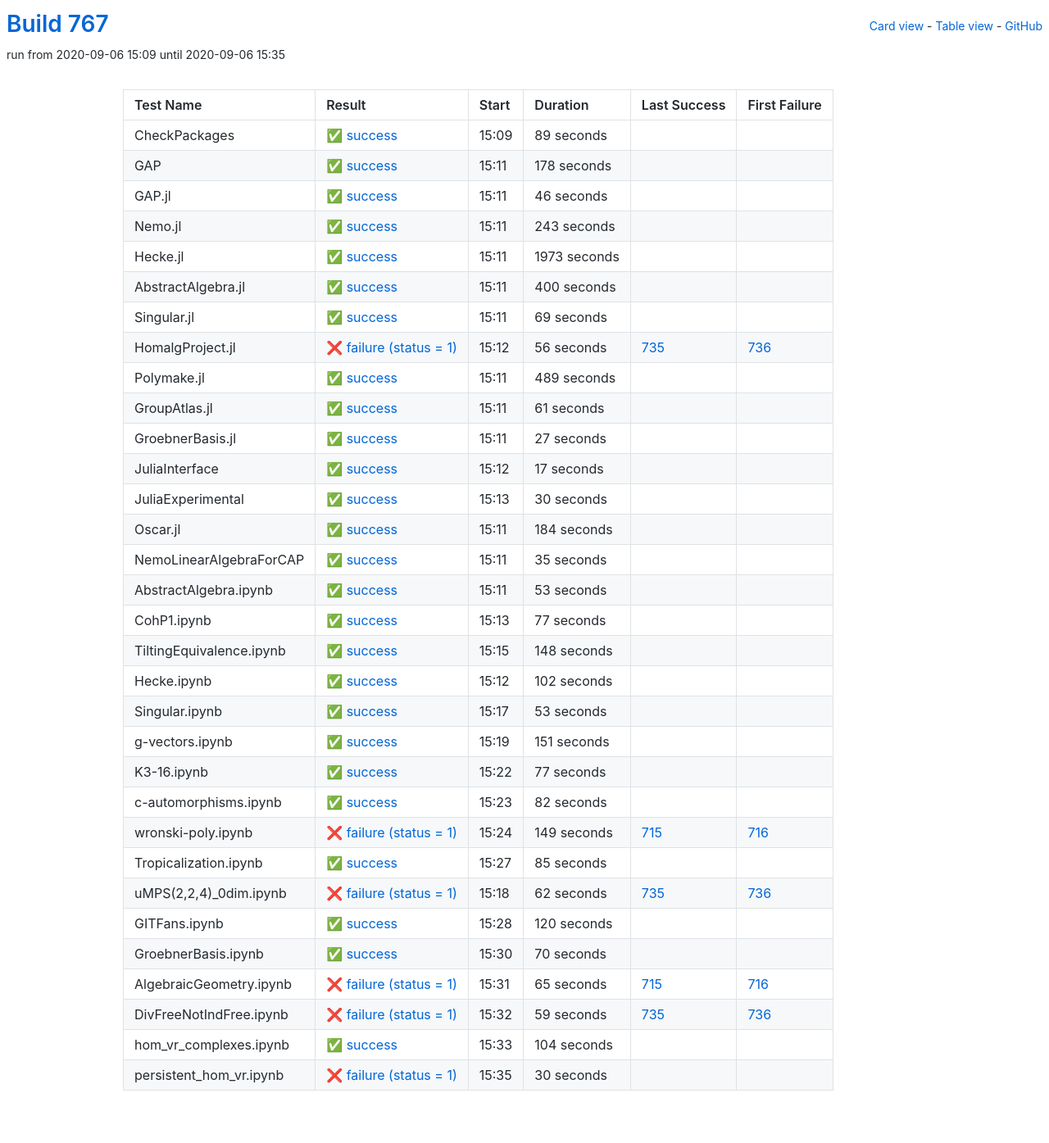
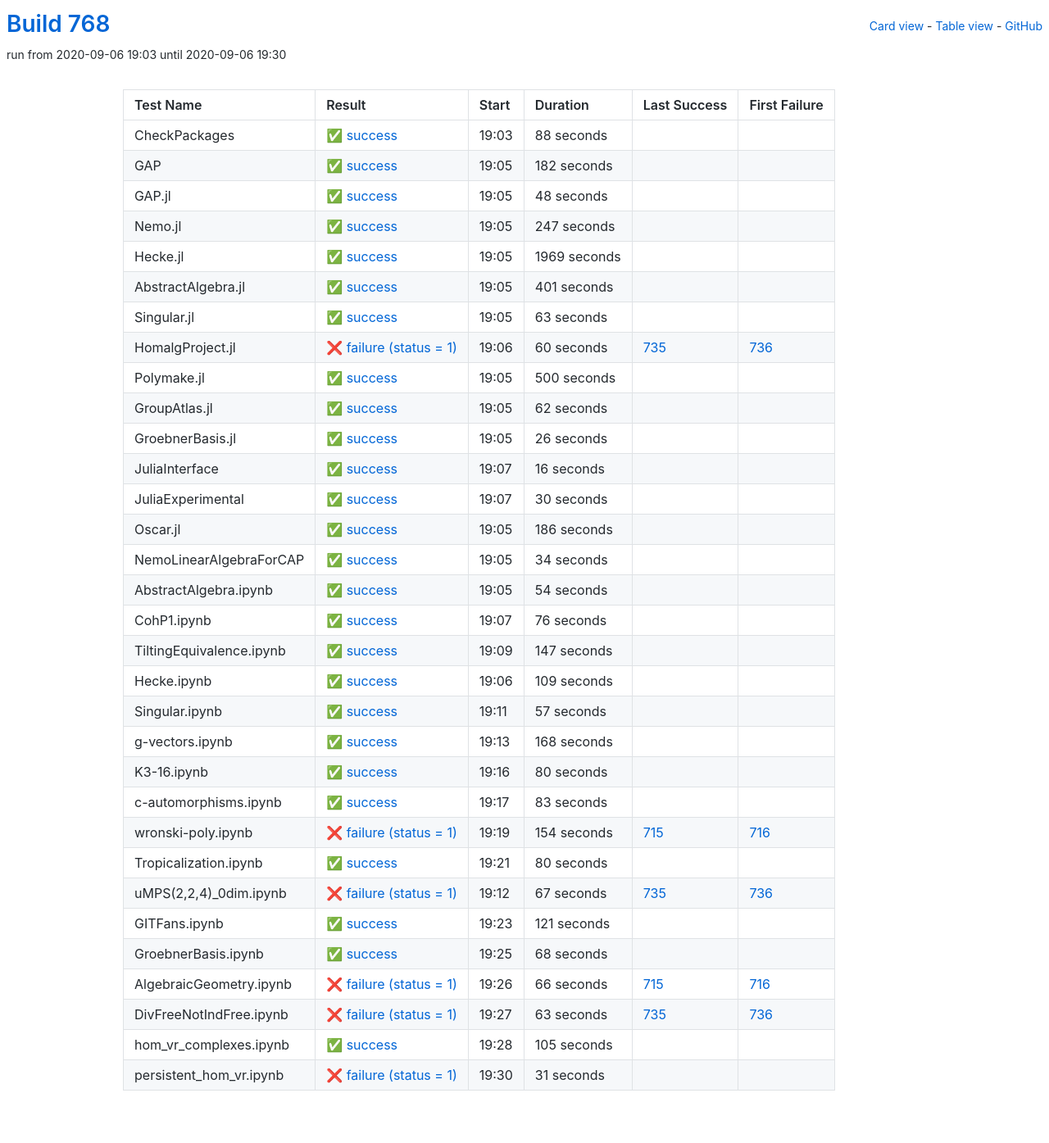
Before and after one commit to oscar-system/oscar-ci-status-stable, a Jekyll site: the page built from table.html, in a window 1280 px wide. Shown: the whole page at 82% size. Built offline with Jekyll 4.4.1, drawn with Linux system fonts in a browser that asks for light colours.

Commit message:
Build #768

```diff
--- a/_data/ci.yml
+++ b/_data/ci.yml
@@ -1,6 +1,6 @@
 ---
-build: 767
-build_url: https://oscarci.mathematik.uni-kl.de/job/oscar-stable/767/
+build: 768
+build_url: https://oscarci.mathematik.uni-kl.de/job/oscar-stable/768/
 job: oscar-stable
 organization: oscar-system
 repo: oscar-ci-status-stable
@@ -8,152 +8,152 @@ repourl: https://github.com/oscar-system/oscar-ci-status-stable
 tests:
 - name: CheckPackages
   id: checkpackages
-  log: https://oscarci.mathematik.uni-kl.de/job/oscar-stable/767/artifact/logs/build-767/CheckPackages.log
-  start: 2020-09-06 15:09
+  log: https://oscarci.mathematik.uni-kl.de/job/oscar-stable/768/artifact/logs/build-768/CheckPackages.log
+  start: 2020-09-06 19:03
   success: true
   exitcode: 0
   status: success
-  duration: 89
+  duration: 88
   last_success: false
   last_success_url:
   first_failure: false
   first_failure_url:
 - name: GAP
   id: gap
-  log: https://oscarci.mathematik.uni-kl.de/job/oscar-stable/767/artifact/logs/build-767/GAP.log
-  start: 2020-09-06 15:11
+  log: https://oscarci.mathematik.uni-kl.de/job/oscar-stable/768/artifact/logs/build-768/GAP.log
+  start: 2020-09-06 19:05
   success: true
   exitcode: 0
   status: success
-  duration: 178
+  duration: 182
   last_success: false
   last_success_url:
   first_failure: false
   first_failure_url:
 - name: GAP.jl
   id: gap-jl
-  log: https://oscarci.mathematik.uni-kl.de/job/oscar-stable/767/artifact/logs/build-767/GAP.jl.log
-  start: 2020-09-06 15:11
+  log: https://oscarci.mathematik.uni-kl.de/job/oscar-stable/768/artifact/logs/build-768/GAP.jl.log
+  start: 2020-09-06 19:05
   success: true
   exitcode: 0
   status: success
-  duration: 46
+  duration: 48
   last_success: false
   last_success_url:
   first_failure: false
   first_failure_url:
 - name: Nemo.jl
   id: nemo-jl
-  log: https://oscarci.mathematik.uni-kl.de/job/oscar-stable/767/artifact/logs/build-767/Nemo.jl.log
-  start: 2020-09-06 15:11
+  log: https://oscarci.mathematik.uni-kl.de/job/oscar-stable/768/artifact/logs/build-768/Nemo.jl.log
+  start: 2020-09-06 19:05
   success: true
   exitcode: 0
   status: success
-  duration: 243
+  duration: 247
   last_success: false
   last_success_url:
   first_failure: false
   first_failure_url:
 - name: Hecke.jl
   id: hecke-jl
-  log: https://oscarci.mathematik.uni-kl.de/job/oscar-stable/767/artifact/logs/build-767/Hecke.jl.log
-  start: 2020-09-06 15:11
+  log: https://oscarci.mathematik.uni-kl.de/job/oscar-stable/768/artifact/logs/build-768/Hecke.jl.log
+  start: 2020-09-06 19:05
   success: true
   exitcode: 0
   status: success
-  duration: 1973
+  duration: 1969
   last_success: false
   last_success_url:
   first_failure: false
   first_failure_url:
 - name: AbstractAlgebra.jl
   id: abstractalgebra-jl
-  log: https://oscarci.mathematik.uni-kl.de/job/oscar-stable/767/artifact/logs/build-767/AbstractAlgebra.jl.log
-  start: 2020-09-06 15:11
+  log: https://oscarci.mathematik.uni-kl.de/job/oscar-stable/768/artifact/logs/build-768/AbstractAlgebra.jl.log
+  start: 2020-09-06 19:05
   success: true
   exitcode: 0
   status: success
-  duration: 400
+  duration: 401
   last_success: false
   last_success_url:
   first_failure: false
   first_failure_url:
 - name: Singular.jl
   id: singular-jl
-  log: https://oscarci.mathematik.uni-kl.de/job/oscar-stable/767/artifact/logs/build-767/Singular.jl.log
-  start: 2020-09-06 15:11
+  log: https://oscarci.mathematik.uni-kl.de/job/oscar-stable/768/artifact/logs/build-768/Singular.jl.log
+  start: 2020-09-06 19:05
   success: true
   exitcode: 0
   status: success
-  duration: 69
+  duration: 63
   last_success: false
   last_success_url:
   first_failure: false
   first_failure_url:
 - name: HomalgProject.jl
   id: homalgproject-jl
-  log: https://oscarci.mathematik.uni-kl.de/job/oscar-stable/767/artifact/logs/build-767/HomalgProject.jl.log
-  start: 2020-09-06 15:12
+  log: https://oscarci.mathematik.uni-kl.de/job/oscar-stable/768/artifact/logs/build-768/HomalgProject.jl.log
+  start: 2020-09-06 19:06
   success: false
   exitcode: 1
   status: failure
-  duration: 56
+  duration: 60
   last_success: 735
   last_success_url: https://oscarci.mathematik.uni-kl.de/job/oscar-stable/735/
   first_failure: 736
   first_failure_url: https://oscarci.mathematik.uni-kl.de/job/oscar-stable/736/
 - name: Polymake.jl
   id: polymake-jl
-  log: https://oscarci.mathematik.uni-kl.de/job/oscar-stable/767/artifact/logs/build-767/Polymake.jl.log
-  start: 2020-09-06 15:11
+  log: https://oscarci.mathematik.uni-kl.de/job/oscar-stable/768/artifact/logs/build-768/Polymake.jl.log
+  start: 2020-09-06 19:05
   success: true
   exitcode: 0
   status: success
-  duration: 489
+  duration: 500
   last_success: false
   last_success_url:
   first_failure: false
   first_failure_url:
 - name: GroupAtlas.jl
   id: groupatlas-jl
-  log: https://oscarci.mathematik.uni-kl.de/job/oscar-stable/767/artifact/logs/build-767/GroupAtlas.jl.log
-  start: 2020-09-06 15:11
+  log: https://oscarci.mathematik.uni-kl.de/job/oscar-stable/768/artifact/logs/build-768/GroupAtlas.jl.log
+  start: 2020-09-06 19:05
   success: true
   exitcode: 0
   status: success
-  duration: 61
+  duration: 62
   last_success: false
   last_success_url:
   first_failure: false
   first_failure_url:
 - name: GroebnerBasis.jl
   id: groebnerbasis-jl
-  log: https://oscarci.mathematik.uni-kl.de/job/oscar-stable/767/artifact/logs/build-767/GroebnerBasis.jl.log
-  start: 2020-09-06 15:11
+  log: https://oscarci.mathematik.uni-kl.de/job/oscar-stable/768/artifact/logs/build-768/GroebnerBasis.jl.log
+  start: 2020-09-06 19:05
   success: true
   exitcode: 0
   status: success
-  duration: 27
+  duration: 26
   last_success: false
   last_success_url:
   first_failure: false
   first_failure_url:
 - name: JuliaInterface
   id: juliainterface
-  log: https://oscarci.mathematik.uni-kl.de/job/oscar-stable/767/artifact/logs/build-767/JuliaInterface.log
-  start: 2020-09-06 15:12
+  log: https://oscarci.mathematik.uni-kl.de/job/oscar-stable/768/artifact/logs/build-768/JuliaInterface.log
+  start: 2020-09-06 19:07
   success: true
   exitcode: 0
   status: success
-  duration: 17
+  duration: 16
   last_success: false
   last_success_url:
   first_failure: false
   first_failure_url:
 - name: JuliaExperimental
   id: juliaexperimental
-  log: https://oscarci.mathematik.uni-kl.de/job/oscar-stable/767/artifact/logs/build-767/JuliaExperimental.log
-  start: 2020-09-06 15:13
+  log: https://oscarci.mathematik.uni-kl.de/job/oscar-stable/768/artifact/logs/build-768/JuliaExperimental.log
+  start: 2020-09-06 19:07
   success: true
   exitcode: 0
   status: success
@@ -164,228 +164,228 @@ tests:
   first_failure_url:
 - name: Oscar.jl
   id: oscar-jl
-  log: https://oscarci.mathematik.uni-kl.de/job/oscar-stable/767/artifact/logs/build-767/Oscar.jl.log
-  start: 2020-09-06 15:11
+  log: https://oscarci.mathematik.uni-kl.de/job/oscar-stable/768/artifact/logs/build-768/Oscar.jl.log
+  start: 2020-09-06 19:05
   success: true
   exitcode: 0
   status: success
-  duration: 184
+  duration: 186
   last_success: false
   last_success_url:
   first_failure: false
   first_failure_url:
 - name: NemoLinearAlgebraForCAP
   id: nemolinearalgebraforcap
-  log: https://oscarci.mathematik.uni-kl.de/job/oscar-stable/767/artifact/logs/build-767/NemoLinearAlgebraForCAP.log
-  start: 2020-09-06 15:11
+  log: https://oscarci.mathematik.uni-kl.de/job/oscar-stable/768/artifact/logs/build-768/NemoLinearAlgebraForCAP.log
+  start: 2020-09-06 19:05
   success: true
   exitcode: 0
   status: success
-  duration: 35
+  duration: 34
   last_success: false
   last_success_url:
   first_failure: false
   first_failure_url:
 - name: AbstractAlgebra.ipynb
   id: abstractalgebra-ipynb
-  log: https://oscarci.mathematik.uni-kl.de/job/oscar-stable/767/artifact/logs/build-767/AbstractAlgebra.ipynb.log
-  start: 2020-09-06 15:11
+  log: https://oscarci.mathematik.uni-kl.de/job/oscar-stable/768/artifact/logs/build-768/AbstractAlgebra.ipynb.log
+  start: 2020-09-06 19:05
   success: true
   exitcode: 0
   status: success
-  duration: 53
+  duration: 54
   last_success: false
   last_success_url:
   first_failure: false
   first_failure_url:
 - name: CohP1.ipynb
   id: cohp1-ipynb
-  log: https://oscarci.mathematik.uni-kl.de/job/oscar-stable/767/artifact/logs/build-767/CohP1.ipynb.log
-  start: 2020-09-06 15:13
+  log: https://oscarci.mathematik.uni-kl.de/job/oscar-stable/768/artifact/logs/build-768/CohP1.ipynb.log
+  start: 2020-09-06 19:07
   success: true
   exitcode: 0
   status: success
-  duration: 77
+  duration: 76
   last_success: false
   last_success_url:
   first_failure: false
   first_failure_url:
 - name: TiltingEquivalence.ipynb
   id: tiltingequivalence-ipynb
-  log: https://oscarci.mathematik.uni-kl.de/job/oscar-stable/767/artifact/logs/build-767/TiltingEquivalence.ipynb.log
-  start: 2020-09-06 15:15
+  log: https://oscarci.mathematik.uni-kl.de/job/oscar-stable/768/artifact/logs/build-768/TiltingEquivalence.ipynb.log
+  start: 2020-09-06 19:09
   success: true
   exitcode: 0
   status: success
-  duration: 148
+  duration: 147
   last_success: false
   last_success_url:
   first_failure: false
   first_failure_url:
 - name: Hecke.ipynb
   id: hecke-ipynb
-  log: https://oscarci.mathematik.uni-kl.de/job/oscar-stable/767/artifact/logs/build-767/Hecke.ipynb.log
-  start: 2020-09-06 15:12
+  log: https://oscarci.mathematik.uni-kl.de/job/oscar-stable/768/artifact/logs/build-768/Hecke.ipynb.log
+  start: 2020-09-06 19:06
   success: true
   exitcode: 0
   status: success
-  duration: 102
+  duration: 109
   last_success: false
   last_success_url:
   first_failure: false
   first_failure_url:
 - name: Singular.ipynb
   id: singular-ipynb
-  log: https://oscarci.mathematik.uni-kl.de/job/oscar-stable/767/artifact/logs/build-767/Singular.ipynb.log
-  start: 2020-09-06 15:17
+  log: https://oscarci.mathematik.uni-kl.de/job/oscar-stable/768/artifact/logs/build-768/Singular.ipynb.log
+  start: 2020-09-06 19:11
   success: true
   exitcode: 0
   status: success
-  duration: 53
+  duration: 57
   last_success: false
   last_success_url:
   first_failure: false
   first_failure_url:
 - name: g-vectors.ipynb
   id: g-vectors-ipynb
-  log: https://oscarci.mathematik.uni-kl.de/job/oscar-stable/767/artifact/logs/build-767/g-vectors.ipynb.log
-  start: 2020-09-06 15:19
+  log: https://oscarci.mathematik.uni-kl.de/job/oscar-stable/768/artifact/logs/build-768/g-vectors.ipynb.log
+  start: 2020-09-06 19:13
   success: true
   exitcode: 0
   status: success
-  duration: 151
+  duration: 168
   last_success: false
   last_success_url:
   first_failure: false
   first_failure_url:
 - name: K3-16.ipynb
   id: k3-16-ipynb
-  log: https://oscarci.mathematik.uni-kl.de/job/oscar-stable/767/artifact/logs/build-767/K3-16.ipynb.log
-  start: 2020-09-06 15:22
+  log: https://oscarci.mathematik.uni-kl.de/job/oscar-stable/768/artifact/logs/build-768/K3-16.ipynb.log
+  start: 2020-09-06 19:16
   success: true
   exitcode: 0
   status: success
-  duration: 77
+  duration: 80
   last_success: false
   last_success_url:
   first_failure: false
   first_failure_url:
 - name: c-automorphisms.ipynb
   id: c-automorphisms-ipynb
-  log: https://oscarci.mathematik.uni-kl.de/job/oscar-stable/767/artifact/logs/build-767/c-automorphisms.ipynb.log
-  start: 2020-09-06 15:23
+  log: https://oscarci.mathematik.uni-kl.de/job/oscar-stable/768/artifact/logs/build-768/c-automorphisms.ipynb.log
+  start: 2020-09-06 19:17
   success: true
   exitcode: 0
   status: success
-  duration: 82
+  duration: 83
   last_success: false
   last_success_url:
   first_failure: false
   first_failure_url:
 - name: wronski-poly.ipynb
   id: wronski-poly-ipynb
-  log: https://oscarci.mathematik.uni-kl.de/job/oscar-stable/767/artifact/logs/build-767/wronski-poly.ipynb.log
-  start: 2020-09-06 15:24
+  log: https://oscarci.mathematik.uni-kl.de/job/oscar-stable/768/artifact/logs/build-768/wronski-poly.ipynb.log
+  start: 2020-09-06 19:19
   success: false
   exitcode: 1
   status: failure
-  duration: 149
+  duration: 154
   last_success: 715
   last_success_url: https://oscarci.mathematik.uni-kl.de/job/oscar-stable/715/
   first_failure: 716
   first_failure_url: https://oscarci.mathematik.uni-kl.de/job/oscar-stable/716/
 - name: Tropicalization.ipynb
   id: tropicalization-ipynb
-  log: https://oscarci.mathematik.uni-kl.de/job/oscar-stable/767/artifact/logs/build-767/Tropicalization.ipynb.log
-  start: 2020-09-06 15:27
+  log: https://oscarci.mathematik.uni-kl.de/job/oscar-stable/768/artifact/logs/build-768/Tropicalization.ipynb.log
+  start: 2020-09-06 19:21
   success: true
   exitcode: 0
   status: success
-  duration: 85
+  duration: 80
   last_success: false
   last_success_url:
   first_failure: false
   first_failure_url:
 - name: uMPS(2,2,4)_0dim.ipynb
   id: umps-2-2-4-0dim-ipynb
-  log: https://oscarci.mathematik.uni-kl.de/job/oscar-stable/767/artifact/logs/build-767/uMPS-2-2-4-_0dim.ipynb.log
-  start: 2020-09-06 15:18
+  log: https://oscarci.mathematik.uni-kl.de/job/oscar-stable/768/artifact/logs/build-768/uMPS-2-2-4-_0dim.ipynb.log
+  start: 2020-09-06 19:12
   success: false
   exitcode: 1
   status: failure
-  duration: 62
+  duration: 67
   last_success: 735
   last_success_url: https://oscarci.mathematik.uni-kl.de/job/oscar-stable/735/
   first_failure: 736
   first_failure_url: https://oscarci.mathematik.uni-kl.de/job/oscar-stable/736/
 - name: GITFans.ipynb
   id: gitfans-ipynb
-  log: https://oscarci.mathematik.uni-kl.de/job/oscar-stable/767/artifact/logs/build-767/GITFans.ipynb.log
-  start: 2020-09-06 15:28
+  log: https://oscarci.mathematik.uni-kl.de/job/oscar-stable/768/artifact/logs/build-768/GITFans.ipynb.log
+  start: 2020-09-06 19:23
   success: true
   exitcode: 0
   status: success
-  duration: 120
+  duration: 121
   last_success: false
   last_success_url:
   first_failure: false
   first_failure_url:
 - name: GroebnerBasis.ipynb
   id: groebnerbasis-ipynb
-  log: https://oscarci.mathematik.uni-kl.de/job/oscar-stable/767/artifact/logs/build-767/GroebnerBasis.ipynb.log
-  start: 2020-09-06 15:30
+  log: https://oscarci.mathematik.uni-kl.de/job/oscar-stable/768/artifact/logs/build-768/GroebnerBasis.ipynb.log
+  start: 2020-09-06 19:25
   success: true
   exitcode: 0
   status: success
-  duration: 70
+  duration: 68
   last_success: false
   last_success_url:
   first_failure: false
   first_failure_url:
 - name: AlgebraicGeometry.ipynb
   id: algebraicgeometry-ipynb
-  log: https://oscarci.mathematik.uni-kl.de/job/oscar-stable/767/artifact/logs/build-767/AlgebraicGeometry.ipynb.log
-  start: 2020-09-06 15:31
+  log: https://oscarci.mathematik.uni-kl.de/job/oscar-stable/768/artifact/logs/build-768/AlgebraicGeometry.ipynb.log
+  start: 2020-09-06 19:26
   success: false
   exitcode: 1
   status: failure
-  duration: 65
+  duration: 66
   last_success: 715
   last_success_url: https://oscarci.mathematik.uni-kl.de/job/oscar-stable/715/
   first_failure: 716
   first_failure_url: https://oscarci.mathematik.uni-kl.de/job/oscar-stable/716/
 - name: DivFreeNotIndFree.ipynb
   id: divfreenotindfree-ipynb
-  log: https://oscarci.mathematik.uni-kl.de/job/oscar-stable/767/artifact/logs/build-767/DivFreeNotIndFree.ipynb.log
-  start: 2020-09-06 15:32
+  log: https://oscarci.mathematik.uni-kl.de/job/oscar-stable/768/artifact/logs/build-768/DivFreeNotIndFree.ipynb.log
+  start: 2020-09-06 19:27
   success: false
   exitcode: 1
   status: failure
-  duration: 59
+  duration: 63
   last_success: 735
   last_success_url: https://oscarci.mathematik.uni-kl.de/job/oscar-stable/735/
   first_failure: 736
   first_failure_url: https://oscarci.mathematik.uni-kl.de/job/oscar-stable/736/
 - name: hom_vr_complexes.ipynb
   id: hom-vr-complexes-ipynb
-  log: https://oscarci.mathematik.uni-kl.de/job/oscar-stable/767/artifact/logs/build-767/hom_vr_complexes.ipynb.log
-  start: 2020-09-06 15:33
+  log: https://oscarci.mathematik.uni-kl.de/job/oscar-stable/768/artifact/logs/build-768/hom_vr_complexes.ipynb.log
+  start: 2020-09-06 19:28
   success: true
   exitcode: 0
   status: success
-  duration: 104
+  duration: 105
   last_success: false
   last_success_url:
   first_failure: false
   first_failure_url:
 - name: persistent_hom_vr.ipynb
   id: persistent-hom-vr-ipynb
-  log: https://oscarci.mathematik.uni-kl.de/job/oscar-stable/767/artifact/logs/build-767/persistent_hom_vr.ipynb.log
-  start: 2020-09-06 15:35
+  log: https://oscarci.mathematik.uni-kl.de/job/oscar-stable/768/artifact/logs/build-768/persistent_hom_vr.ipynb.log
+  start: 2020-09-06 19:30
   success: false
   exitcode: 1
   status: failure
-  duration: 30
+  duration: 31
   last_success: false
   last_success_url:
   first_failure: false
```
Also changed, not shown: README.md.
